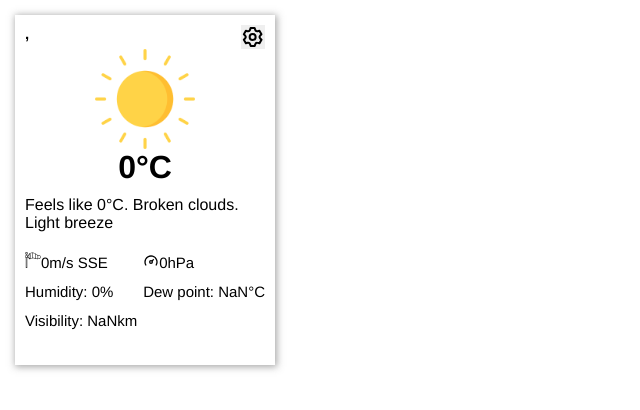
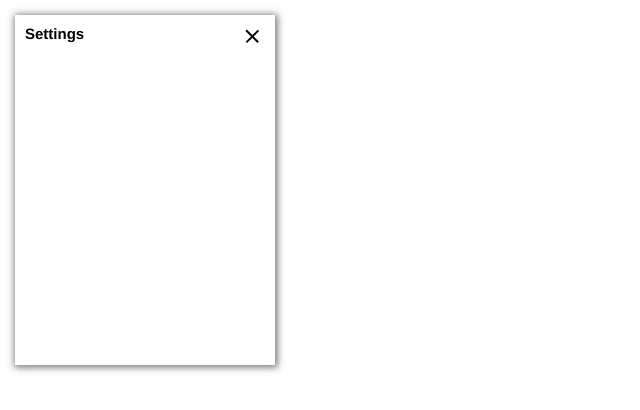
Before and after one commit to Kerizov/weatherWidget, a Vue app: page / in a window 1280 px wide. Both pictures are taken after a click on the button 253 px from the left and 37 px from the top of the page. Shown: the top 410 px of the page, without its empty margins (0-640 px from the left). Built offline with nearby package versions, Linux system fonts and the light colour scheme; no server answers.

Commit message:
add animation on dropdown menu

```diff
--- a/src/components/WeatherWidget.vue
+++ b/src/components/WeatherWidget.vue
@@ -1,5 +1,11 @@
 <script lang="ts" setup>
 import {ref, watchEffect, computed, toRefs, reactive} from 'vue'
+
+let displayDropdownMenu = ref<boolean>(false);
+
+function toggleDropdownMenu() {
+   displayDropdownMenu.value = !displayDropdownMenu.value
+}
 
 interface Location {
   lat: string;
@@ -59,12 +65,28 @@ function refactorTemperatureValue(value: number = 0) {
 
 <template>
   <div class="weather-card">
+    <div class="dropdown-menu"
+         :style="!displayDropdownMenu ? {'display': 'none'} : ''">
+
+    </div>
     <div class="weather-card__header">
-      <div class="weather-card__header-location">
-        {{ currentCity[0]?.name }}, {{weatherData?.sys.country}}
+      <div class="weather-card__header-title">
+        <template v-if="displayDropdownMenu">
+            Settings
+        </template>
+        <template v-else>
+            {{ currentCity[0]?.name }}, {{weatherData?.sys.country}}
+        </template>
       </div>
-      <button class="weather-card__header-setting">
-        <img src="@/assets/setting.svg" alt="icon-setting">
+      <button
+          @click="toggleDropdownMenu"
+          :class="displayDropdownMenu ? 'active' : ''"
+          class="weather-card__header-setting">
+          <svg xmlns="http://www.w3.org/2000/svg" xmlns:xlink="http://www.w3.org/1999/xlink" width="17px" height="16px">
+            <path fill-rule="evenodd"  fill="rgb(0, 0, 0)" d="M-0.000,-0.000 L17.000,-0.000 L17.000,2.000 L-0.000,2.000 L-0.000,-0.000 Z"/>
+            <path fill-rule="evenodd"  fill="rgb(0, 0, 0)" d="M-0.000,7.000 L17.000,7.000 L17.000,9.000 L-0.000,9.000 L-0.000,7.000 Z"/>
+            <path fill-rule="evenodd"  fill="rgb(0, 0, 0)" d="M-0.000,14.000 L17.000,14.000 L17.000,16.000 L-0.000,16.000 L-0.000,14.000 Z"/>
+          </svg>
       </button>
     </div>
     <div class="weather-card__temperature">
@@ -103,13 +125,16 @@ function refactorTemperatureValue(value: number = 0) {
   margin: 15px;
   padding: 10px;
   box-shadow: 1px 1px 7px 1px rgba(83, 83, 83, 0.5);
+  position: relative;
+  z-index: 0;
   &__header{
     display: flex;
     justify-content: space-between;
   }
-  &__header-location{
+  &__header-title{
     font-size: 15px;
     font-weight: bolder;
+    z-index: 10;
   }
   &__header-setting{
     border: none;
@@ -145,4 +170,33 @@ function refactorTemperatureValue(value: number = 0) {
     }
   }
 }
+.dropdown-menu{
+  display: flex;
+  flex-direction: column;
+  width: 260px;
+  height: 350px;
+  box-shadow: 1px 1px 7px 1px rgba(83, 83, 83, 0.5);
+  background-color: #fff;
+  position: absolute;
+  top: 0;
+  left: 0;
+}
+path, svg{
+  position: sticky;
+  z-index: 10;
+  transition: transform 0.25s;
+}
+.active{
+  & path:nth-of-type(1){
+    transform: rotate(45deg);
+    transform-origin: -1px 3px;
+  }
+  & path:nth-of-type(2){
+    display: none;
+  }
+  & path:nth-of-type(3){
+    transform: rotate(-45deg);
+    transform-origin: 0px 13px;
+  }
+}
 </style>
```
